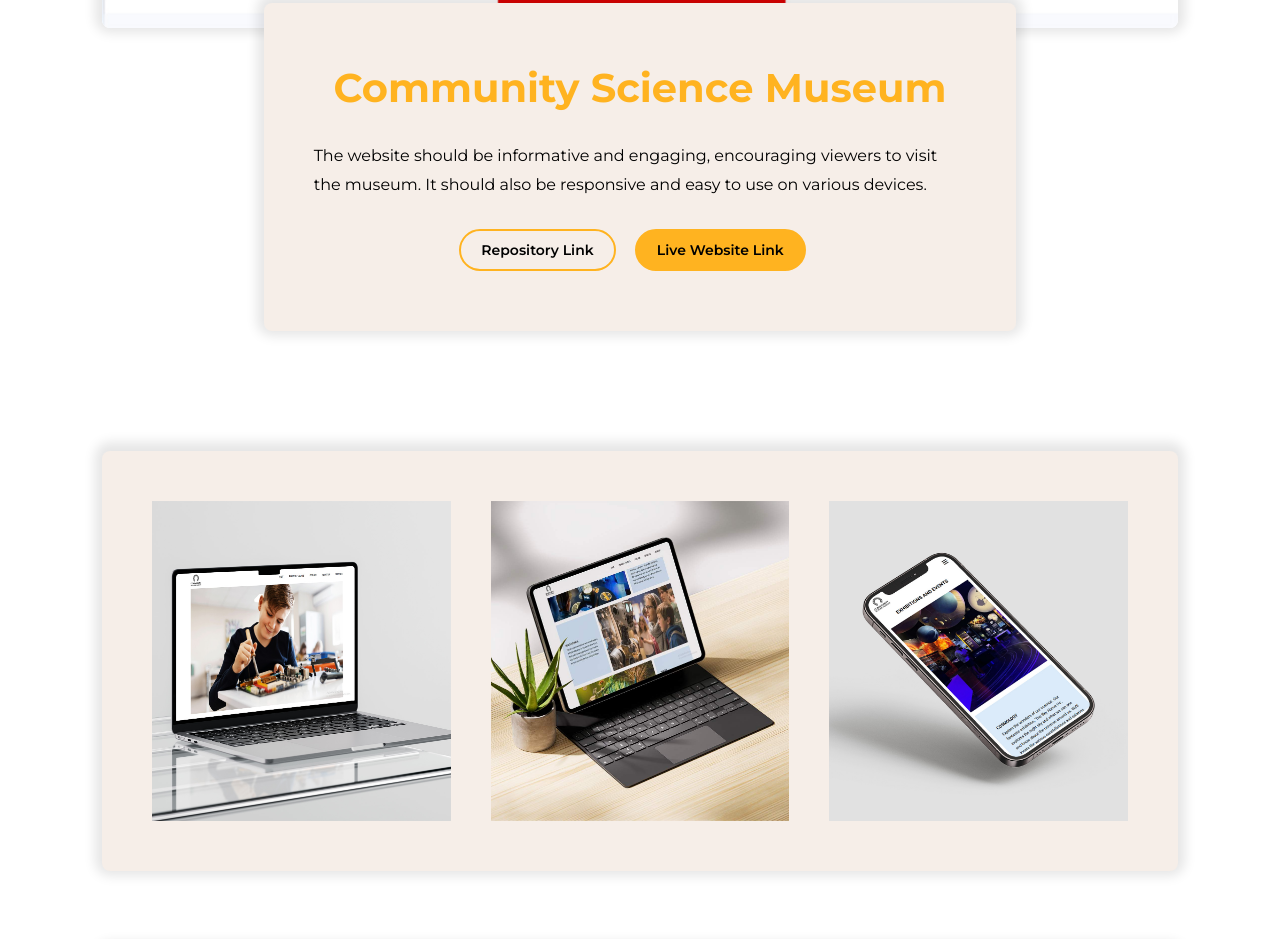
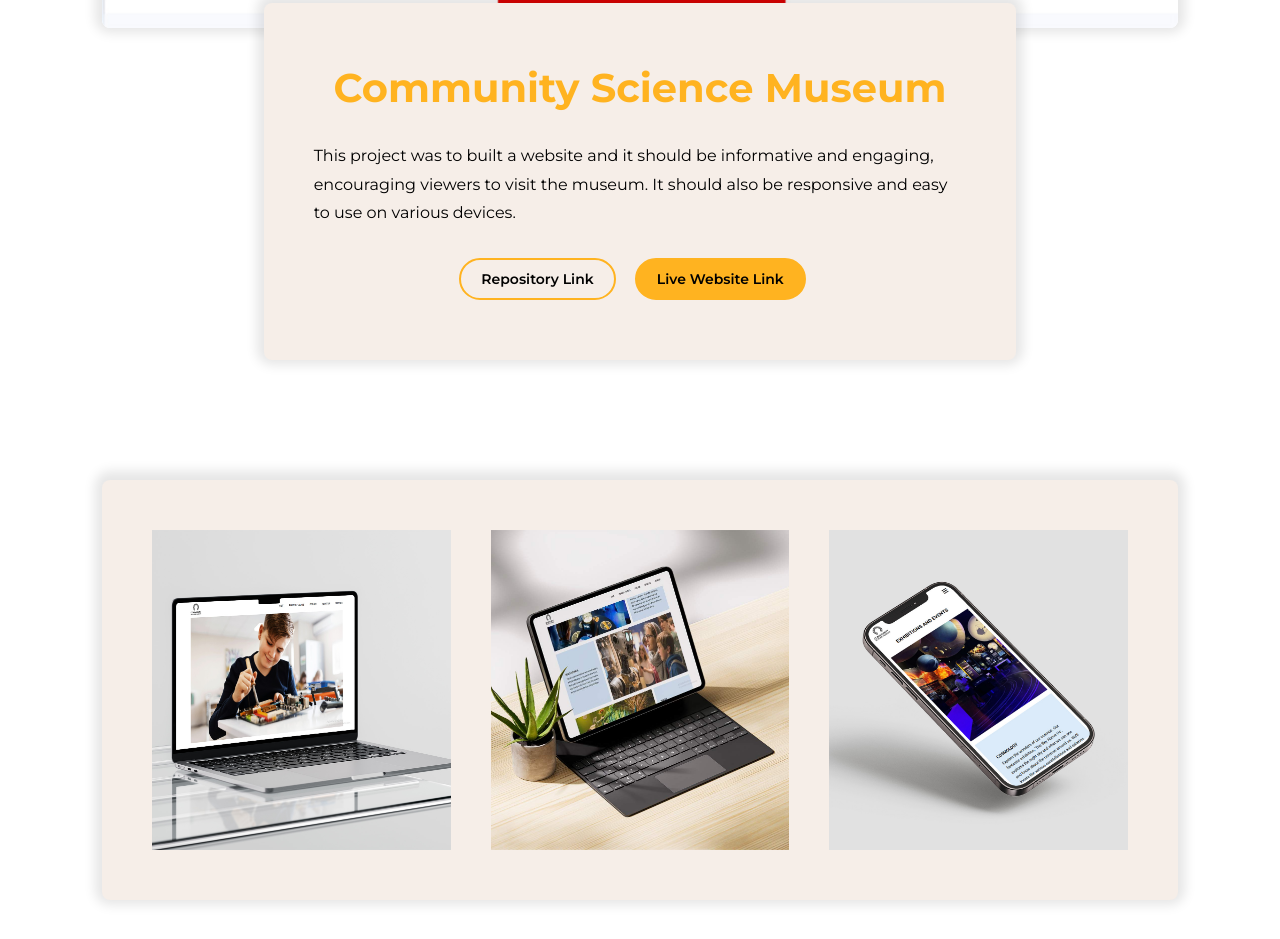
Before and after one commit to SidraShahid0510/FED1-PORTFOLIO, a plain HTML site: page index.html in a window 1280 px wide. Shown: the part 1661-2600 px from the top of the page. Drawn offline with Linux system fonts and the light colour scheme.

Commit message:
change in description
made some changes in CSM description

```diff
--- a/index.html
+++ b/index.html
@@ -64,9 +64,9 @@
       <div class="project-info">
         <h3>Community Science Museum</h3>
         <p>
-          The website should be informative and engaging, encouraging viewers to
-          visit the museum. It should also be responsive and easy to use on
-          various devices.
+          This project was to built a website and it should be informative and
+          engaging, encouraging viewers to visit the museum. It should also be
+          responsive and easy to use on various devices.
         </p>
         <div class="project-links">
           <a
```
